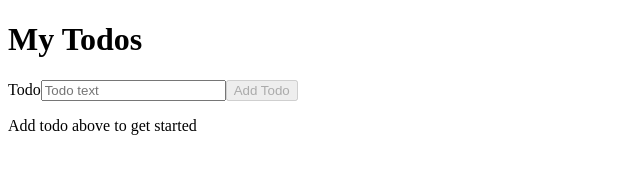
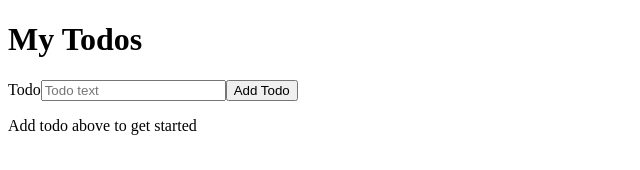
Before and after one commit to MarshadowReaper/My-Todo-List, a React (Vite) app: page / in a window 1280 px wide. Shown: the top 170 px of the page, without its empty margins (0-640 px from the left). Built offline with nearby package versions, Linux system fonts and the light colour scheme.

Commit message:
Removed console logs

```diff
--- a/src/TodoForm.jsx
+++ b/src/TodoForm.jsx
@@ -1,21 +1,19 @@
 import { useRef } from "react";
-import { useState } from "react";
+
 function TodoForm({ onAddTodo }) {
   const inputRef = useRef();
-  const [workingTodoTitle, setworkingTodoTitle] = useState("");
 
   const handleAddTodo = (event) => {
     event.preventDefault();
-    console.log("Event object:", event);
-    console.log("Event target:", event.target);
 
-    if (workingTodoTitle.trim()) {
-      onAddTodo(workingTodoTitle);
-
+    const todoTitle = event.target.todoTitle.value.trim();
+    if (todoTitle) {
+      onAddTodo(todoTitle);
+      event.target.reset();
       inputRef.current.focus();
     }
-    setworkingTodoTitle("");
   };
+
   return (
     <form onSubmit={handleAddTodo}>
       <label htmlFor="todoTitle">Todo</label>
@@ -26,15 +24,10 @@ function TodoForm({ onAddTodo }) {
         name="todoTitle"
         placeholder={"Todo text"}
         required
-        value={workingTodoTitle}
-        onChange={(event) => setworkingTodoTitle(event.target.value)}
       />
-      <button type="submit" disabled={!workingTodoTitle.trim()}>
-        Add Todo
-      </button>
+      <button type="submit">Add Todo</button>
     </form>
   );
 }
 
 export default TodoForm;
-//Notice me!
```
